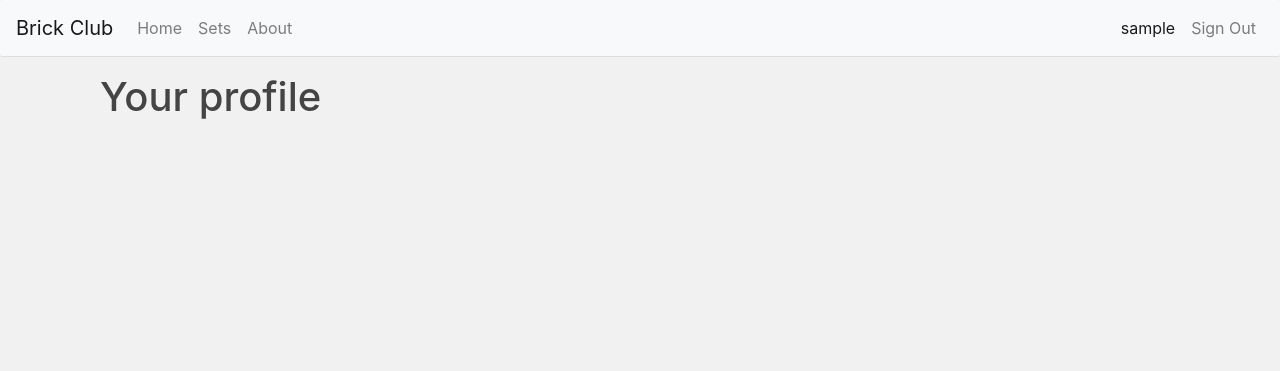
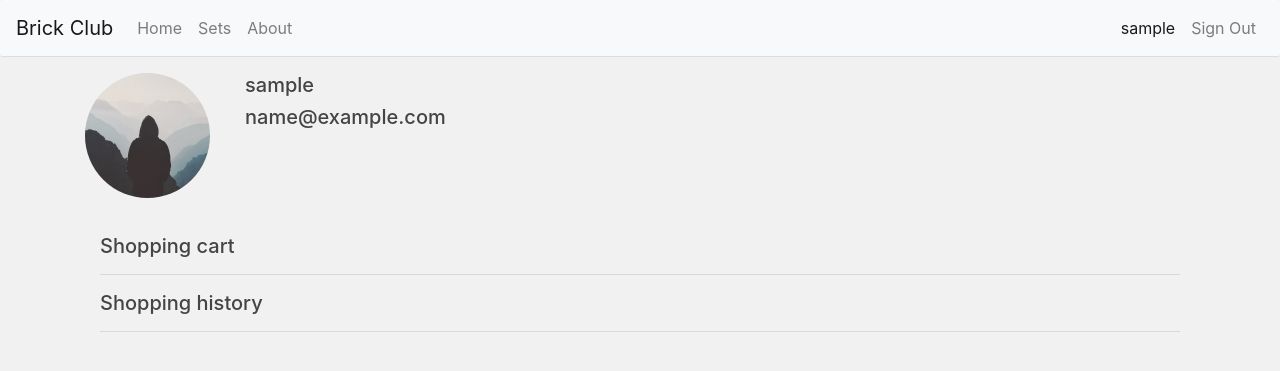
Before and after one commit to myaskovsky/Brick-Club, a Flask app: page /profile in a window 1280 px wide. Shown: the top 371 px of the page. Run offline with Flask 2, Linux system fonts and the light colour scheme; the visitor is signed in with stand-in values (Sample User, id 1); data comes from the database, SQL or seed files in the repository; some libraries are stand-ins or nearby versions.

Commit message:
Added comments from db to posts. Created profile template. Fixed typo in catalog template so sets are displaying now.

```diff
--- a/app/adm/routes.py
+++ b/app/adm/routes.py
@@ -1,7 +1,7 @@
 from flask import Blueprint, request, render_template
 from app import admins, db
 from flask_admin.contrib.sqla import ModelView
-from app.models import User, Post, Set
+from app.models import User, Post, Set, Comment
 #from app.adm.utils import create_default_admin
 
 
@@ -11,9 +11,7 @@ adm = Blueprint('adm', __name__)
 admins.add_view(ModelView(User, db.session))
 admins.add_view(ModelView(Post, db.session))
 admins.add_view(ModelView(Set, db.session))
-
-
-
+admins.add_view(ModelView(Comment, db.session))
 
 '''
 @adm.route("/admin")
--- a/app/main/routes.py
+++ b/app/main/routes.py
@@ -3,35 +3,8 @@ from app.models import Post, Set
 
 main = Blueprint('main', __name__)
 
+
 '''
-posts = [
-    {
-        'title': 'Post 1',
-        'content': 'First content',
-        'date_posted': 'April 5, 2020'
-    },
-    {
-        'title': 'Post 2',
-        'content': 'Second content',
-        'date_posted': 'April 9, 2020'
-    },
-    {
-        'title': 'Post 3',
-        'content': 'Third Content',
-        'date_posted': 'April 15, 2020'
-    },
-    {
-        'title': 'Post 4',
-        'content': 'Fourth Content',
-        'date_posted': 'April 16, 2020'
-    },
-    {
-        'title': 'Post 5',
-        'content': 'Fifth Content',
-        'date_posted': 'April 16, 2020'
-    }
-]
-
 sets = [
     {
         'article': '75019',
@@ -95,7 +68,8 @@ def home():
 @main.route("/catalog")
 def catalog():
     page = request.args.get('page', 1, type=int)
-    sets = Set.query.order_by(Set.year.desc()).paginate(page=page, per_page=5)
+    sets = Set.query.order_by(Set.year.desc()).paginate(page=page, per_page=20)
+
     return render_template("public/catalog.html", sets=sets, title='Catalog')
 
 
--- a/app/models.py
+++ b/app/models.py
@@ -32,6 +32,7 @@ class Post(db.Model):
     date_posted = db.Column(db.DateTime, nullable=False, default=datetime.utcnow)
     title = db.Column(db.String(100), nullable=False)
     content = db.Column(db.Text, nullable=False)
+    comments = db.relationship('Comment', backref='title', lazy='dynamic')
 
     def __repr__(self):
         return f"Post('{self.title}', '{self.date_posted}')"
--- a/app/static/css/style.css
+++ b/app/static/css/style.css
@@ -60,21 +60,49 @@ a.article-title:hover {
 }
 
 
-/* Useless shit??? */
-.account-img {
+/* Profile page */
+.profile-img {
   height: 125px;
   width: 125px;
   margin-right: 20px;
   margin-bottom: 16px;
 }
 
-.account-heading {
+.profile-info {
+  font-family: -apple-system,BlinkMacSystemFont,"Segoe UI",Roboto,"Helvetica Neue",Arial,"Noto Sans",sans-serif,"Apple Color Emoji","Segoe UI Emoji","Segoe UI Symbol","Noto Color Emoji";
+}
+
+.profile-heading {
   font-size: 2.5rem;
 }
 
+.profile-cart-header {
+  margin-top: 20px;
+}
+
+.profile-history-header{
+
+}
+
+
+
+
+
 .comment-section {
-  border-top: 1px solid #e3e3e3
+  margin: 10px;
 }
+
+/*
+comment-header {
+  border-bottom: 1px solid #e3e3e3;
+}
+*/
+.comment-profile-img {
+  height: 75px;
+  width: 75px;
+}
+
+
 
 
 /* Cards styles on catalog page */
--- a/app/templates/public/about.html
+++ b/app/templates/public/about.html
@@ -7,9 +7,9 @@
     <div class="container">
         <div class="row">
             <div class="col">
-                <h1>About</h1>
+                <h5>About</h5>
                 <hr>
-                <h1>Shipping to:</h1>
+                <h5>Shipping to:</h5>
             </div>
         </div>
     </div>
--- a/app/templates/public/profile.html
+++ b/app/templates/public/profile.html
@@ -6,10 +6,26 @@
 
     <div class="container">
         <div class="row">
+
+            <img class="rounded-circle profile-img" src="{{ url_for('static', filename='img/profile_pics/' + current_user.image_file) }}">
+
             <div class="col">
-                <h1>Your profile</h1>
+                <h5 class="profile-info">{{ current_user.username }}</h5>
+                <h5>{{ current_user.email }}</h5>
             </div>
+
         </div>
+
+        <div>
+            <h5 class="profile-cart-header">Shopping cart</h5>
+            <hr>
+        </div>
+
+        <div>
+            <h5 class="profile-history-header">Shopping history</h5>
+            <hr>
+        </div>
+
     </div>
 
 {% endblock %}
```
Also changed, not shown: app/templates/public/catalog.html (+20 -3 lines), app/templates/public/home.html (+18 -6 lines), app/static/img/legos.jpg (deleted).
